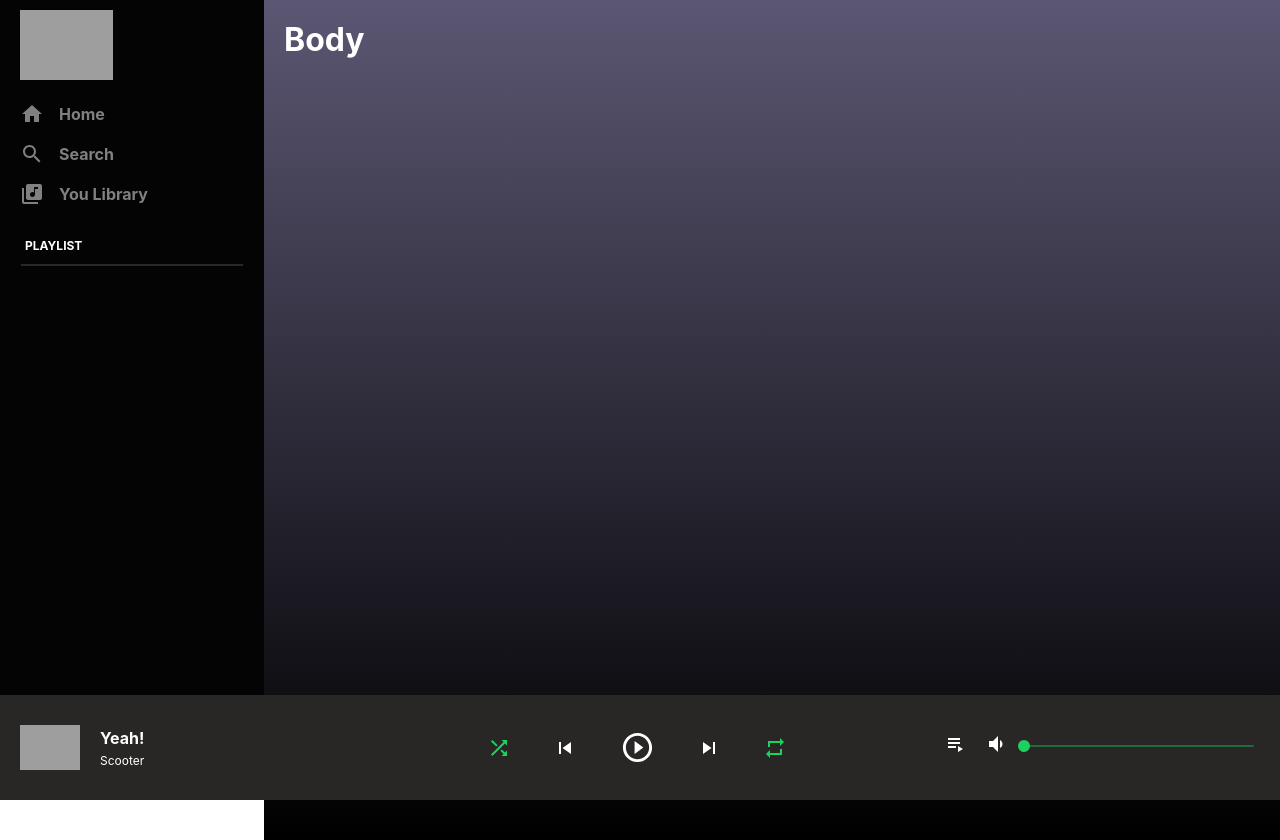
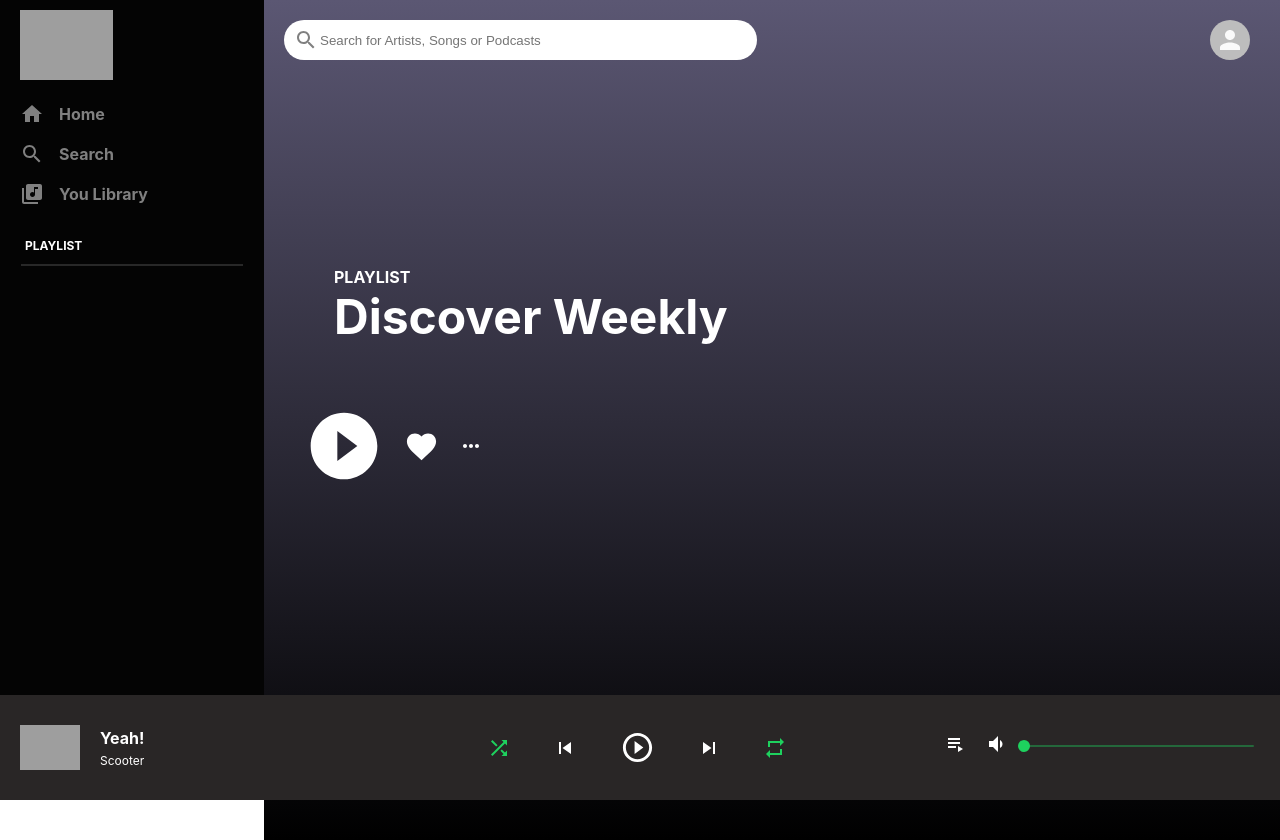
Before and after one commit to GIN1104/spotify-react-app, a React (Create React App) app in the folder spotify-react-app/: page / in a window 1280 px wide. Built offline with nearby package versions, Linux system fonts and the light colour scheme; grey boxes are pictures that could not be loaded; what spotify-web-api-js would draw is missing.

Commit message:
working on body...

```diff
--- a/spotify-react-app/src/App.js
+++ b/spotify-react-app/src/App.js
@@ -39,7 +39,15 @@ useEffect(() => {
          type: 'SET_PLAYLISTS',
          playlists: playlists
        })
+    });
+
+    spotify.getPlaylist('3dB3cSEh6k6pyY097OcSLW').then( respons => {
+      dispatch({
+        type: "SET_DISCOVER_WEEKLY",
+        discover_weekly: respons,
+      })
     })
+
   }
 }, [dispatch]);
 
--- a/spotify-react-app/src/Body/Body.css
+++ b/spotify-react-app/src/Body/Body.css
@@ -1,8 +1,49 @@
-.body{
+.body {
     padding: 20px;
     flex: 0.8;
     height: 100vh;
     color: white;
-
     background: linear-gradient(rgb(91, 87, 115), rgb( 0, 0, 0, 1));
 }
+.body__info {
+    display: flex;
+    align-items: flex-end;
+    padding: 10px;
+}
+.body__info > img {
+    height: 20vw;
+    margin: 0 20px;
+    box-shadow: 0 4px 60px rgb( 0, 0, 0, 0.5);
+}
+
+.body__infoText {
+    flex: 1;
+    max-height: 20vw;
+}
+.body__infoText > h2 {
+    font-size: 48px;
+    margin-bottom: 10px;
+}
+.body__infoText > p {
+    font-size: 14px;
+}
+.body__icon {
+    display: flex;
+    align-items: center;
+}
+.body__icon > .MuiSvgIcon-root {
+    margin-right: 20px;
+}
+.body_shuffle {
+    font-size: 80px !important;
+    margin-left: 50px;
+    margin-top: 20px;
+    margin-bottom: 20px;
+}
+.body_shuffle:hover {
+    transition:  100ms transform ease-in;
+    transform: scale(1.08);
+}
+.body__songs {
+    margin: 20px -30px;
+}
--- a/spotify-react-app/src/Body/Body.js
+++ b/spotify-react-app/src/Body/Body.js
@@ -1,10 +1,34 @@
-import React from 'react'
-import './Body.css'
+import React from 'react';
+import './Body.css';
+import Header from '../Header/Header';
+import { useDataLayerValue } from '../DataLayer';
+import PlayCircleFilledIcon from '@material-ui/icons/PlayCircleFilled';
+import FavoriteIcon from '@material-ui/icons/Favorite';
+import MoreHorizIcon from '@material-ui/icons/MoreHoriz';
 
-function Body() {
+function Body({ spotify }) {
+    const [{ discover_weekly}] = useDataLayerValue();
+    console.log(discover_weekly)
     return (
         <div className="body">
-           <h1>Body</h1>
+           <Header spotify={spotify} />
+           <div className="body__info">
+               <img src={discover_weekly?.images[0].url} alt=""/>
+
+               <div className="body__infoText">
+                   <strong>PLAYLIST</strong>
+                   <h2>Discover Weekly</h2>
+                   <p>{discover_weekly?.name}</p>
+                   <p>{discover_weekly?.description}</p>
+               </div>
+               </div>
+               <div className="body__songs">
+               <div className="body__icon">
+                  <PlayCircleFilledIcon className="body_shuffle"/>
+                  <FavoriteIcon fontSize="large" />
+                  <MoreHorizIcon />
+                </div>
+               </div>
         </div>
     )
 }
--- /dev/null
+++ b/spotify-react-app/src/Header/Header.css
@@ -0,0 +1,27 @@
+.header {
+    display: flex;
+    justify-content: space-between;
+    margin-bottom:  30px;
+}
+.header__left {
+    flex: 0.5;
+    min-width: 70px;
+    background-color: white;
+    color: gray;
+    border-radius: 30px;
+    padding: 10px;
+    display: flex;
+    align-items: center;
+    max-height: 20px;
+}
+.header__left > input {
+    border: none;
+    width: 100%;
+}
+.header__right {
+    display: flex;
+    align-items: center;
+}
+.header__right > h4 {
+    margin-left: 10px;
+}
--- /dev/null
+++ b/spotify-react-app/src/Header/Header.js
@@ -0,0 +1,25 @@
+import React from 'react';
+import './Header.css';
+import SearchIcon from '@material-ui/icons/Search';
+import { Avatar } from '@material-ui/core';
+import { useDataLayerValue } from  '../DataLayer'
+
+function Header() {
+    const [{ user }] = useDataLayerValue();
+    return (
+        <div className="header">
+          <div className="header__left">
+              <SearchIcon />
+              <input placeholder="Search for Artists, Songs or Podcasts"
+                     tipe="text" />
+          </div>
+
+          <div className="header__right">
+              <Avatar src={user?.images[0]?.url} alt={ user?.display_name } />
+               <h4>{ user?.display_name }</h4>
+          </div>
+        </div>
+    )
+}
+
+export default Header
--- a/spotify-react-app/src/Player/Player.js
+++ b/spotify-react-app/src/Player/Player.js
@@ -9,7 +9,7 @@ function Player({ spotify }) {
         <div className="player">
             <div className="player_body">
                 <Sidebar />
-                <Body />
+                <Body spotify={spotify}/>
             </div>
                  <Footer />
 
--- a/spotify-react-app/src/reducer.js
+++ b/spotify-react-app/src/reducer.js
@@ -21,6 +21,9 @@ const reducer = ( state, action ) => {
     case 'SET_PLAYLISTS':
          return { ...state, playlists: action.playlists };
 
+    case 'SET_DISCOVER_WEEKLY':
+          return { ...state, discover_weekly: action.discover_weekly };
+
     default:  return state;
   }
 }
```
